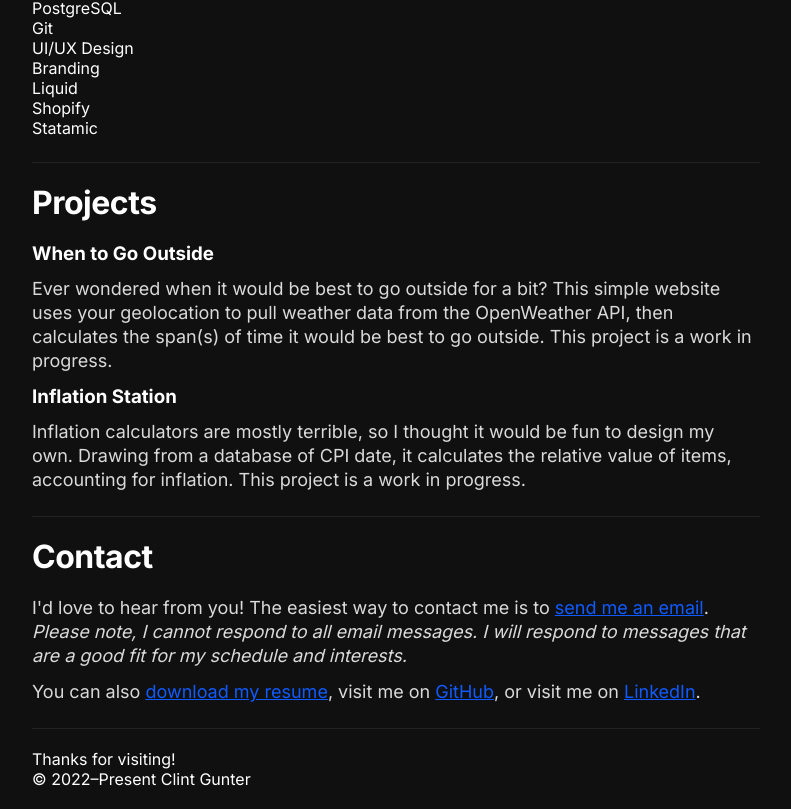
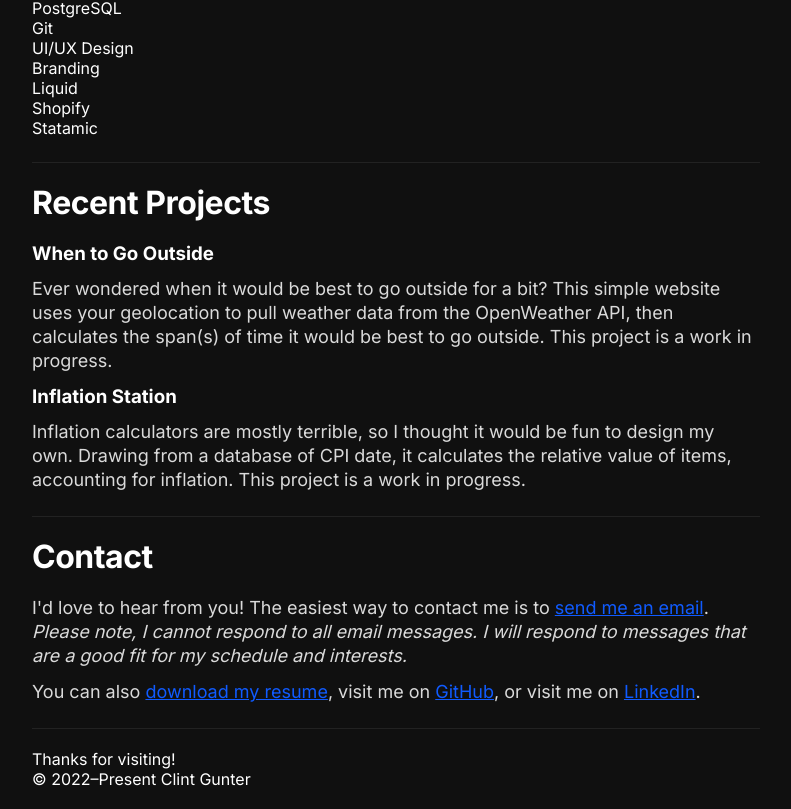
Before and after one commit to futureclint/clint, a React (Create React App) app: page / in a window 1280 px wide. Shown: the part 953-1762 px from the top of the page, without its empty margins (244-1035 px from the left). Built offline with nearby package versions, Linux system fonts and the light colour scheme.

Commit message:
Updated projects header copy

```diff
--- a/src/App.jsx
+++ b/src/App.jsx
@@ -74,7 +74,7 @@ function App() {
 
           {/* Projects Section */}
           <section className="projects">
-            <h2>Projects</h2>
+            <h2>Recent Projects</h2>
             <div className="project">
               <h3>When to Go Outside</h3>
               <p>Ever wondered when it would be best to go outside for a bit? This simple website uses your geolocation to pull weather data from the OpenWeather API, then calculates the span(s) of time it would be best to go outside. This project is a work in progress.</p>
```
